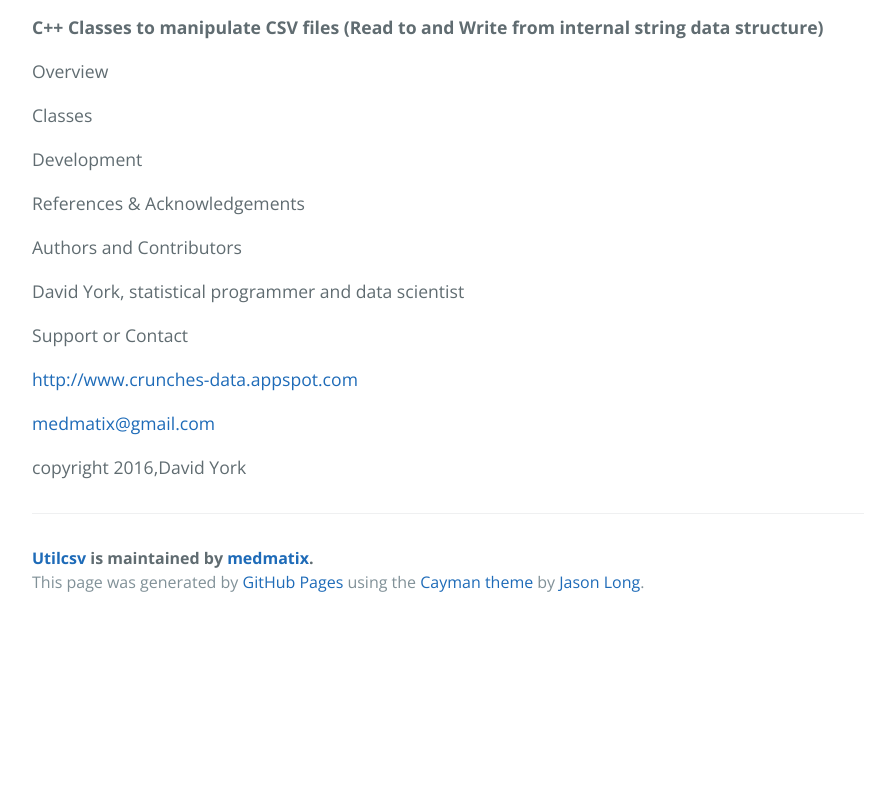
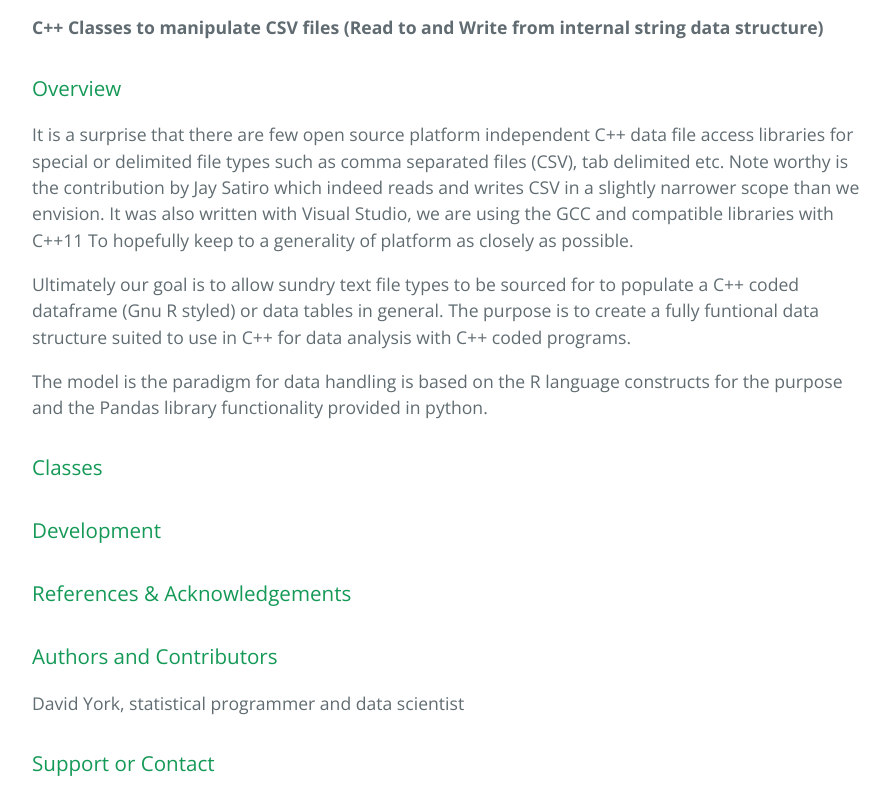
Before and after one commit to medmatix/FileUtils, a plain HTML site: page index.html in a window 1280 px wide. Shown: the part 424-1217 px from the top of the page, without its empty margins (192-1082 px from the left). Before the commit the page ends 1050 px from the top, so only its background shows below. Drawn offline with nearby package versions, Linux system fonts and the light colour scheme.

Commit message:
Main web page update
Overview editing and overall formatting changes

```diff
--- a/index.html
+++ b/index.html
@@ -24,19 +24,24 @@
 
 <p><strong>C++ Classes to manipulate CSV files (Read to and Write from internal string data structure)</strong></p>
 
-<p>Overview</p>
+<h3>Overview</h3>
+<p>It is a surprise that there are few open source platform independent C++ data file access libraries for special or delimited file types such as comma separated files (CSV), tab delimited etc. Note worthy is the contribution by Jay Satiro which indeed reads and writes CSV in a slightly narrower scope than we envision. It was also written with Visual Studio, we are using the GCC and compatible libraries with C++11 To hopefully keep to a generality of platform as closely as possible.</p>
 
-<p>Classes</p>
+<p>Ultimately our goal is to allow sundry text file types to be sourced for to populate a C++ coded dataframe (Gnu R styled) or data tables in general. The purpose is to create a fully funtional data structure suited to use in C++ for data analysis with C++ coded programs.</p>
 
-<p>Development</p>
+<p>The model is the paradigm for data handling is based on the R language constructs for the purpose and the Pandas library functionality provided in python.</p>
 
-<p>References &amp; Acknowledgements</p>
+<h3>Classes</h3>
 
-<p>Authors and Contributors</p>
+<h3>Development</h3>
+
+<h3>References &amp; Acknowledgements</h3>
+
+<h3>Authors and Contributors</h3>
 
 <p>David York, statistical programmer and data scientist</p>
 
-<p>Support or Contact</p>
+<h3>Support or Contact</h3>
 
 <p><a href="http://www.crunches-data.appspot.com">http://www.crunches-data.appspot.com</a></p>
 
```
